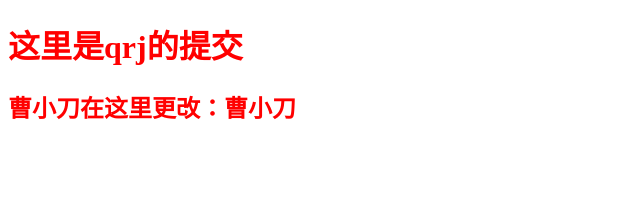
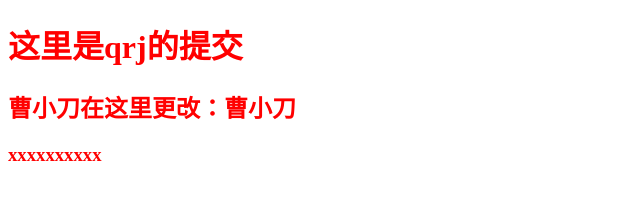
Before and after one commit to qrj-1998/Git-demo, a plain HTML site: page index.html in a window 1280 px wide. Shown: the whole page, without its empty margins (0-640 px from the left). Drawn offline with Linux system fonts and the light colour scheme.

Commit message:
[modify]xxx

```diff
--- a/index.html
+++ b/index.html
@@ -10,5 +10,6 @@
 <body>
     <h1>这里是qrj的提交</h1>
     <h2>曹小刀在这里更改：曹小刀</h2>
+    <h3>xxxxxxxxxx</h3>
 </body>
 </html>
```
